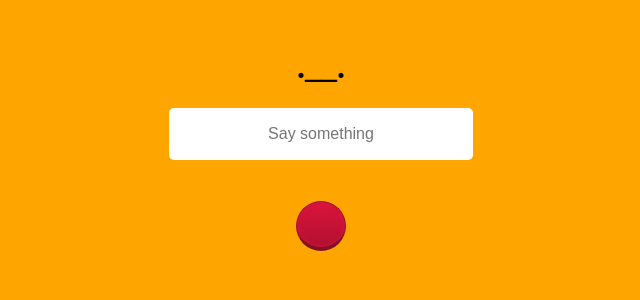
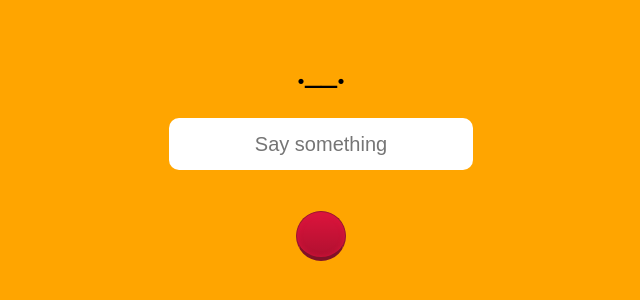
Before and after one commit to tuscannyCodes/hueV3, a React (Create React App) app: page / in a window 1280 px wide. Shown: the part 220-520 px from the top of the page, without its empty margins (319-959 px from the left). Built offline with nearby package versions, Linux system fonts and the light colour scheme.

Commit message:
WORKING added 2nd react hook for defaulting text over time

```diff
--- a/src/App.js
+++ b/src/App.js
@@ -2,11 +2,11 @@ import HueText from "./Components/HueText";
 import InputBox from "./Components/InputBox";
 import MainButton from "./Components/MainButton";
 import useGreetingsLogic from "./Components/useGreetingsLogic";
-
+import useResetResponseLogic from "./Components/useResetResponseLogic";
 function App() {
-  const { responseCallbackHandler, response, setResponse } =
-    useGreetingsLogic();
-
+  // const { responseCallbackHandler, response, setResponse } =
+  //   useGreetingsLogic();
+const {resetResponseCallback,response, setResponse} = useResetResponseLogic();
   // this will be the main function that calls other functions.
 
   const Fn1 = () => {
@@ -25,7 +25,8 @@ function App() {
     }
     thinking();
     // end of thinking animation.
-    responseCallbackHandler();
+    // responseCallbackHandler();
+    resetResponseCallback();
   }; // end of fn1
 
   // this is rendering the components
--- /dev/null
+++ b/src/Components/useResetResponseLogic.js
@@ -0,0 +1,23 @@
+import { useState } from "react";
+ import useGreetingsLogic from "./useGreetingsLogic";
+const useResetResponseLogic = () => {
+    const { responseCallbackHandler, response, setResponse } =
+       useGreetingsLogic();
+  // This controls the state for the text being displayed
+    // const [response, setResponse] = useState(".__.");
+  // callback function to place function inside of fn1
+  function resetResponseCallback() {
+    setTimeout(function resetResponse() {
+
+
+      setResponse("");
+      console.log(response)
+
+    }, 15000);
+    // calls the previous logic function here
+    responseCallbackHandler();
+  }
+  return { resetResponseCallback, response, setResponse };
+};
+
+export default useResetResponseLogic;
--- a/src/index.css
+++ b/src/index.css
@@ -16,6 +16,8 @@ body {
 
 .HueText-container {
   display: flex;
+  height: 90px;
+  width:100%;
   align-items: center;
   justify-content: center;
 }
@@ -29,9 +31,9 @@ body {
 
 .InputBox {
   border: none;
-  border-radius: 5px;
+  border-radius: 10px;
   text-align: center;
-  font-size: 16px;
+  font-size: 20px;
   width: 300px;
   height: 50px;
   outline: none;
```
